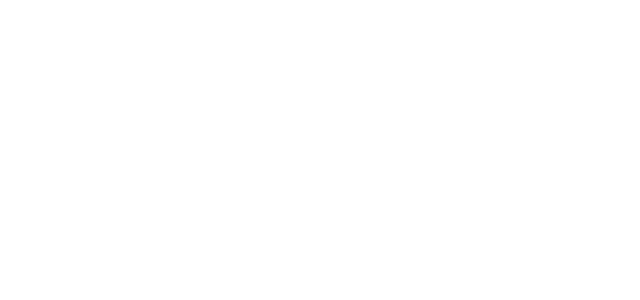
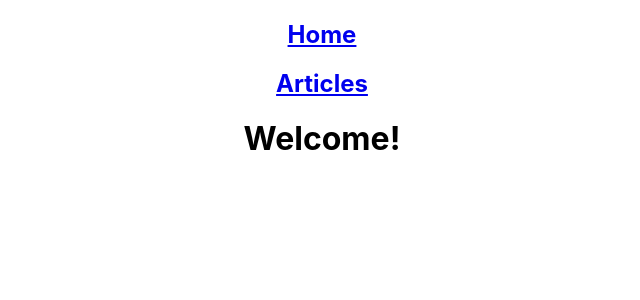
Before and after one commit to goldebrodkk/jakes-news-app, a React (Create React App) app: page / in a window 1280 px wide. Before the commit this address had no page. Shown: the top 300 px of the page, without its empty margins (318-958 px from the left). Built offline with nearby package versions, Linux system fonts and the light colour scheme.

Commit message:
add temporary Home and NavBar components for app navigation

```diff
--- a/src/App.js
+++ b/src/App.js
@@ -2,12 +2,16 @@
 import './App.css';
 import { BrowserRouter, Routes, Route } from 'react-router-dom';
 import ArticleList from './Components/ArticleList';
+import Home from './Components/Home';
+import NavBar from './Components/Nav';
 
 function App() {
   return (
     <BrowserRouter>
     <div className="App">
+      <NavBar />
       <Routes>
+        <Route path='/' element={<Home />}/>
         <Route path='/articles' element={<ArticleList />}/>
         <Route path='/articles/:topic' element={<ArticleList />}/>
       </Routes>
--- /dev/null
+++ b/src/Components/Home.jsx
@@ -0,0 +1,7 @@
+const Home = () => {
+    return (
+        <h1>Welcome!</h1>
+    )
+}
+
+export default Home;
--- /dev/null
+++ b/src/Components/Nav.jsx
@@ -0,0 +1,12 @@
+import { Link } from "react-router-dom"
+
+const NavBar = () => {
+    return (
+        <>
+        <Link to='/'><h2>Home</h2></Link>
+        <Link to='/articles'><h2>Articles</h2></Link>
+        </>
+    )
+}
+
+export default NavBar
--- a/src/Components/TopicDrop.jsx
+++ b/src/Components/TopicDrop.jsx
@@ -1,8 +1,6 @@
 import { useEffect, useState } from "react";
 import { getTopics } from "../api";
 import { Link } from "react-router-dom";
-import { Dropdown } from "react-bootstrap";
-import { DropdownButton } from "react-bootstrap";
 
 const TopicDrop = () => {
     const [topics, setTopics] = useState([]);
@@ -16,7 +14,7 @@
 
     const formatTopics = topics.map((topic) => {
         return (
-            <Link to={`/articles/${topic.slug}`}>
+            <Link key={topic.slug} to={`/articles/${topic.slug}`}>
             <p className="dropdown-item">{topic.slug}</p>
             </Link>
         )
```
